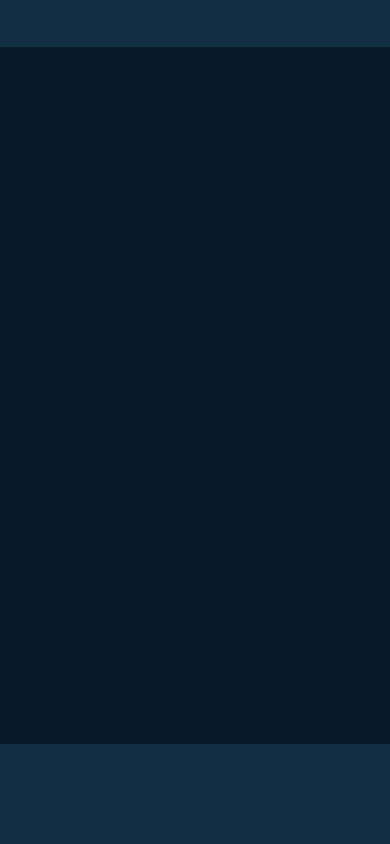
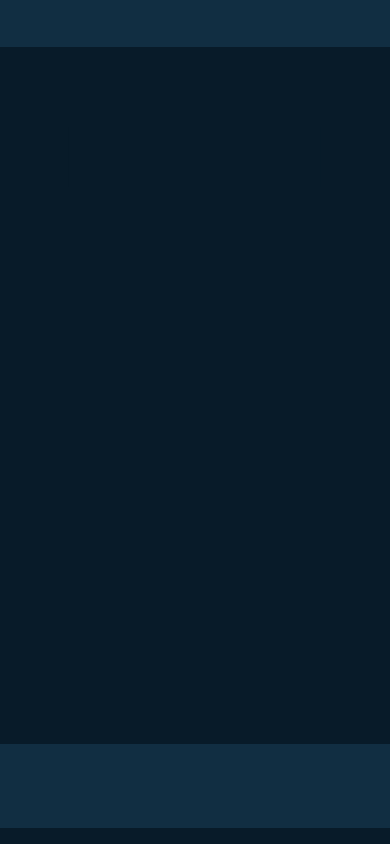
Before and after one commit to Akashr-2003/Portfolio, a plain HTML site: page index.html in a window 390 px wide. Shown: the part 3802-4646 px from the top of the page. Drawn offline with nearby package versions, Linux system fonts and the light colour scheme.

Commit message:
Update style.css

```diff
--- a/style.css
+++ b/style.css
@@ -772,7 +772,7 @@ section:nth-child(odd) .animate.scroll,
     }
 
     .footer {
-        padding: 2rem 4%;
+        padding: 1rem 5%;
     }
 
 }
```
